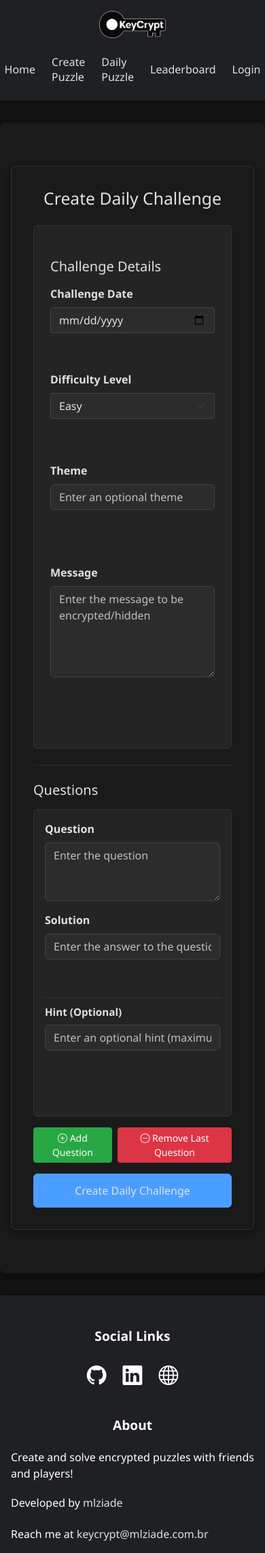
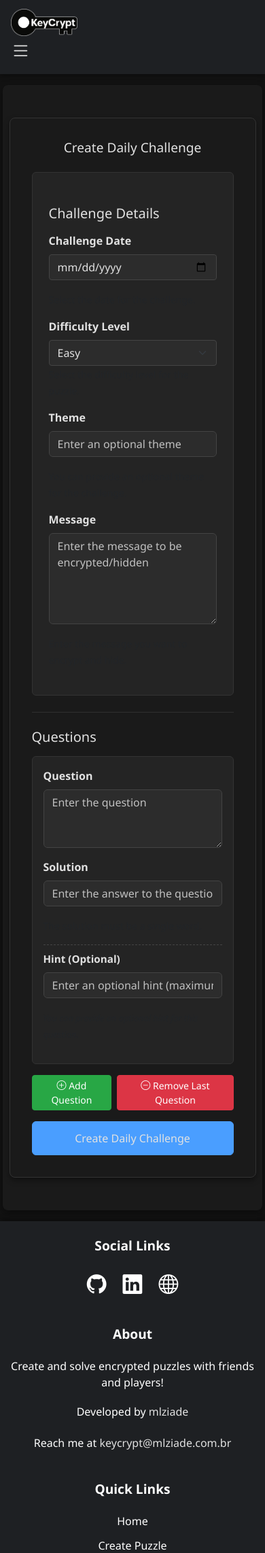
Before and after one commit to mlziade/keycrypt, a Django app: page /daily/create/ in a window 390 px wide. Shown: the top 2284 px of the page at 68% size. Run offline with Django 5.2, Linux system fonts and the light colour scheme; some libraries are stand-ins or nearby versions.

Commit message:
feat: Enhance navbar responsiveness and add mobile menu toggle functionality

```diff
--- a/static/base.css
+++ b/static/base.css
@@ -21,13 +21,37 @@ body {
     flex-direction: column;
 }
 
+/* Navbar responsiveness improvements */
 .navbar {
     background-color: var(--secondary-color);
     padding: 0.8rem 2rem;
+    box-shadow: 0 2px 8px var(--shadow-color);
+    position: relative;
+}
+
+.nav-container {
     display: flex;
     justify-content: space-between;
     align-items: center;
-    box-shadow: 0 2px 8px var(--shadow-color);
+    width: 100%;
+    max-width: 1200px;
+    margin: 0 auto;
+}
+
+.menu-toggle {
+    display: none;
+    cursor: pointer;
+    font-size: 1.8rem;
+    color: var(--light-color);
+    transition: color 0.3s ease;
+}
+
+.menu-toggle:hover {
+    color: var(--accent-color);
+}
+
+.menu-toggle.active i::before {
+    content: "\F659"; /* Bootstrap icon for X */
 }
 
 .logo img {
@@ -90,16 +114,22 @@ body {
     width: 100%;
 }
 
+/* Container improvements */
 .container {
     flex: 1;
     padding: 2rem 1rem;
+    width: 95%;
     max-width: 1200px;
-    margin: 0 auto;
+    margin: 2rem auto;
     background-color: var(--container-bg);
     border-radius: 8px;
-    margin-top: 2rem;
-    margin-bottom: 2rem;
     box-shadow: 0 4px 12px var(--shadow-color);
+}
+
+/* Images responsiveness */
+img {
+    max-width: 100%;
+    height: auto;
 }
 
 footer {
@@ -114,7 +144,7 @@ footer span {
     font-weight: bold;
 }
 
-/* New footer styles */
+/* Footer styles */
 .footer-container {
     max-width: 1200px;
     margin: 0 auto;
@@ -252,23 +282,62 @@ input, select, textarea {
     width: 100%;
 }
 
+/* Media queries with improved responsive design */
+@media (max-width: 992px) {
+    .container {
+        width: 98%;
+        padding: 1.5rem 0.8rem;
+    }
+
+    .footer-container {
+        padding: 2rem 1rem 1rem;
+    }
+}
+
 @media (max-width: 768px) {
     .navbar {
+        padding: 0.8rem 1rem;
+    }
+
+    .nav-container {
         flex-direction: column;
-        padding: 1rem;
+        align-items: flex-start;
     }
 
     .logo {
-        margin-bottom: 1rem;
+        margin-bottom: 0;
+        display: flex;
+        justify-content: space-between;
+        align-items: center;
+        width: 100%;
+    }
+
+    .menu-toggle {
+        display: block;
     }
 
     .nav-links {
+        display: none;
         width: 100%;
-        justify-content: center;
+        flex-direction: column;
+        padding: 0;
+        margin-top: 1rem;
+    }
+
+    .nav-links.active {
+        display: flex;
     }
 
     .nav-links li {
-        margin: 0 0.75rem;
+        margin: 0.5rem 0;
+        width: 100%;
+    }
+
+    .nav-links a.nav-link,
+    .nav-links button.nav-link {
+        width: 100%;
+        display: block;
+        padding: 0.6rem 0;
     }
 
     .footer-row {
@@ -277,6 +346,7 @@ input, select, textarea {
 
     .footer-column {
         padding-right: 0;
+        text-align: center;
     }
 
     .social-links {
@@ -291,3 +361,18 @@ input, select, textarea {
         text-align: center;
     }
 }
+
+@media (max-width: 480px) {
+    .container {
+        margin: 1rem auto;
+        padding: 1rem 0.6rem;
+    }
+
+    h1, h2, h3 {
+        font-size: calc(100% + 0.8vw);
+    }
+
+    .footer-container {
+        padding: 1.5rem 0.8rem 0.8rem;
+    }
+}
--- /dev/null
+++ b/static/base.js
@@ -0,0 +1,22 @@
+document.addEventListener('DOMContentLoaded', function () {
+    const menuToggle = document.querySelector('.menu-toggle');
+    const navLinks = document.querySelector('.nav-links');
+
+    if (menuToggle) {
+        menuToggle.addEventListener('click', function () {
+            navLinks.classList.toggle('active');
+            menuToggle.classList.toggle('active');
+        });
+    }
+
+    // Close menu when clicking on a link (for mobile)
+    const navLinksItems = document.querySelectorAll('.nav-links a, .nav-links button');
+    navLinksItems.forEach(item => {
+        item.addEventListener('click', function () {
+            if (window.innerWidth <= 768) {
+                navLinks.classList.remove('active');
+                menuToggle.classList.remove('active');
+            }
+        });
+    });
+});
--- a/templates/base.html
+++ b/templates/base.html
@@ -30,10 +30,14 @@
 
 <body>
     <nav class="navbar">
+        <div class="nav-container">
             <div class="logo">
                 <a href="{% url 'home' %}">
                     <img src="{% static 'logo.png' %}" alt="logo">
                 </a>
+            </div>
+            <div class="menu-toggle">
+                <i class="bi bi-list"></i>
             </div>
             <ul class="nav-links">
                 <li><a href="{% url 'home' %}" class="nav-link">Home</a></li>
@@ -44,7 +48,6 @@
                     <li><a href="{% url 'daily:daily_challenge_create' %}" class="nav-link">Create Daily Puzzle</a></li>
                 {% endif %}
                 {% if user.is_authenticated %}
-                {% comment %} <li><a href="{% url 'puzzle:my_puzzles' %}" class="nav-link">My Puzzles</a></li> {% endcomment %}
                     <li><a href="{% url 'users:profile' %}" class="nav-link">Profile</a></li>
                 {% endif %}
                 {% if user.is_authenticated %}
@@ -58,6 +61,7 @@
                     <li><a href="{% url 'users:login' %}" class="nav-link">Login</a></li>
                 {% endif %}
             </ul>
+        </div>
     </nav>
 
     <div class="container">
@@ -102,6 +106,8 @@
         </div>
     </footer>
 
+    <script src="{% static 'base.js' %}"></script>
+
     {% block extra_js %}
     {% endblock %}
 </body>
```
Lines whose indentation alone changed are shown as unchanged.
